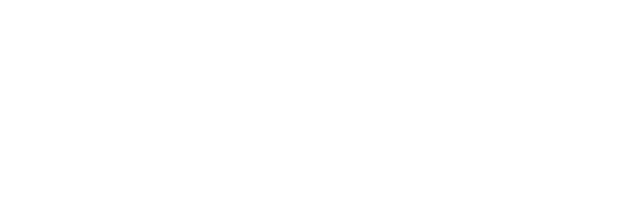
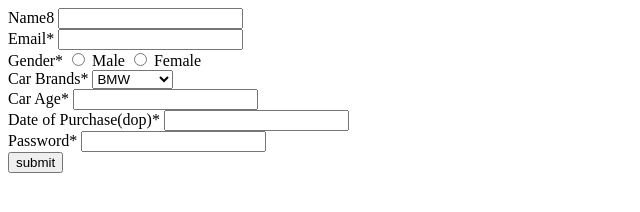
Before and after one commit to acciojob/car-insurance-form-Deepakkumar121998, a website: page main.html in a window 1280 px wide. Shown: the whole page, without its empty margins (0-640 px from the left). Drawn offline with Linux system fonts and the light colour scheme.

Commit message:
created a submission

```diff
--- a/main.html
+++ b/main.html
@@ -8,8 +8,45 @@
 
 <body>
 	<!-- the entire body must be written by student -->
-    <script type="text/javascript" src="./script.js">
-</script>
+	<form action="#" method="post">
+		<label for="name">Name8</label>
+		<input type="text"  name="name" id="name" required><br>
+
+		<label for="email">Email*</label>
+		<input type="email"  name="email" id="email" required><br>
+
+		<label for="gender">Gender*</label>
+		<input type="radio" id="male" name="gender" value="male" required>
+        <label for="male">Male</label>
+
+		<input type="radio" id="female"  name="gender" value="female" required>
+		<label for="female">Female</label><br>
+
+
+		<label for="car">Car Brands*</label>
+		<select name="brands" id="cars" required>
+			<option value="BMW">BMW</option>
+			<option value="Audi">Audi</option>
+			<option value="Mercedez">Mercedez</option>
+		</select><br>
+		<label for="carage">Car Age*</label>
+		<input type="number" id="carage" name="carage"><br>
+
+
+		<label for="">Date of Purchase(dop)*</label>
+		<input type="number" id="age" name="age" required><br>
+
+
+
+		<label for="password">Password*</label>
+		<input type="password" id="password" name="password" required><br>
+
+		<button type="submit">submit</button>
+
+
+
+	</form>
+    <script type="text/javascript" src="./script.js"></script>
 
 </body>
 
```
